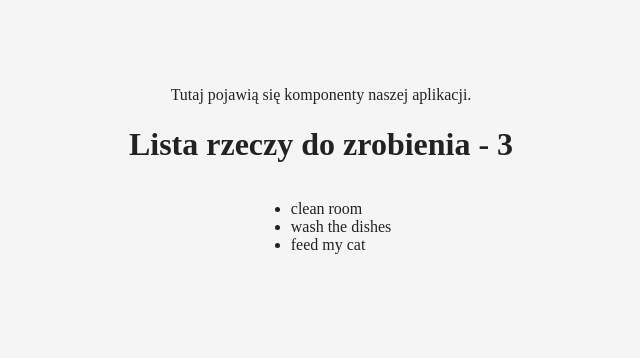
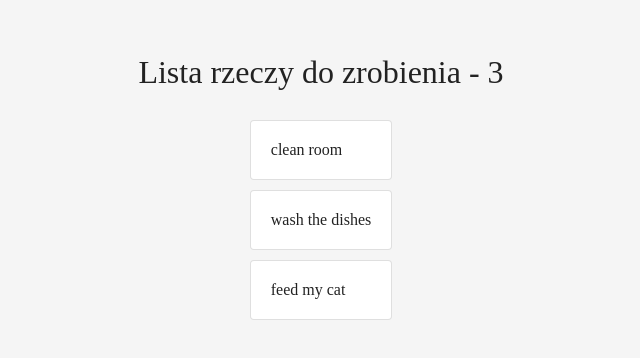
Before and after one commit to joannarogalska/webpack-loaders, a React app: page / in a window 1280 px wide. Shown: the part 230-588 px from the top of the page, without its empty margins (327-967 px from the left). Built offline with nearby package versions, Linux system fonts and the light colour scheme.

Commit message:
Rozwój aplikacji Todo | task 4.6 add css

```diff
--- /dev/null
+++ b/src/components/TodoList.css
@@ -0,0 +1,17 @@
+.TodoList {
+    display: flex;
+    flex-direction: column;
+    padding-left: 0;
+    margin-bottom: 0;
+}
+
+.TodoList li {
+    position: relative;
+    display: block;
+    padding: 20px;
+    margin-bottom: 10px;
+    background-color: #fff;
+    border: 1px solid rgba(0,0,0,.125);
+    border-radius: 4px;
+    cursor: pointer;
+}
--- a/src/components/TodoList.js
+++ b/src/components/TodoList.js
@@ -1,10 +1,11 @@
 import React from 'react';
+import style from './TodoList.css';
 
 class TodoList extends React.Component {
 
     render() {
         return (
-            <ul>
+            <ul className={style.TodoList}>
                 {this.props.data.map((data) => {
                     return <li key={data.id} onClick={() => this.props.removeTask(data.id)}>{data.text}</li>
                 })}
--- a/src/containers/App.css
+++ b/src/containers/App.css
@@ -1,3 +1,15 @@
+* {
+    box-sizing: border-box;
+}
+
+h1 {
+    margin-bottom: 8px;
+    font-family: inherit;
+    font-weight: 500;
+    line-height: 48px;
+    color: inherit;
+}
+
 .TodoApp {
     background-color: #F5F5F5;
     color: #222;
--- a/src/containers/App.js
+++ b/src/containers/App.js
@@ -39,7 +39,6 @@ class App extends React.Component {
     render() {
         return (
             <div className={style.TodoApp}>
-                Tutaj pojawią się komponenty naszej aplikacji.
                 <Title title={this.state.title} count={this.state.data.length} />
                 <TodoList data={this.state.data} removeTask={(id)=>this.removeTodo(id)}/>
             </div>
```
